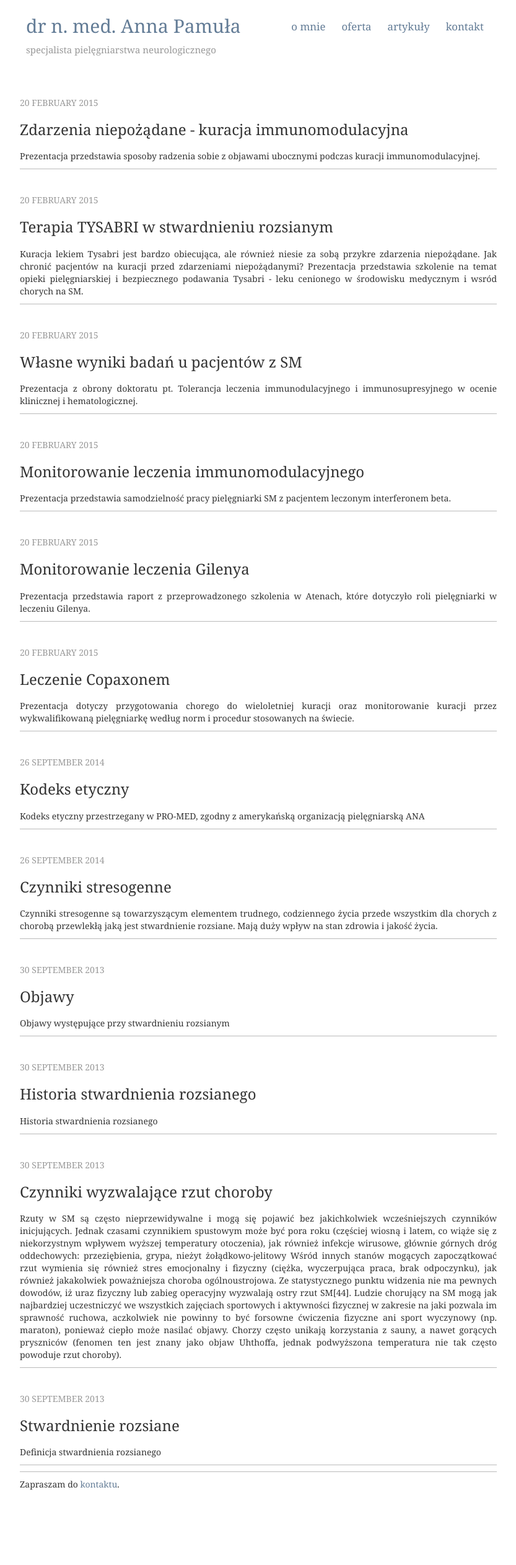
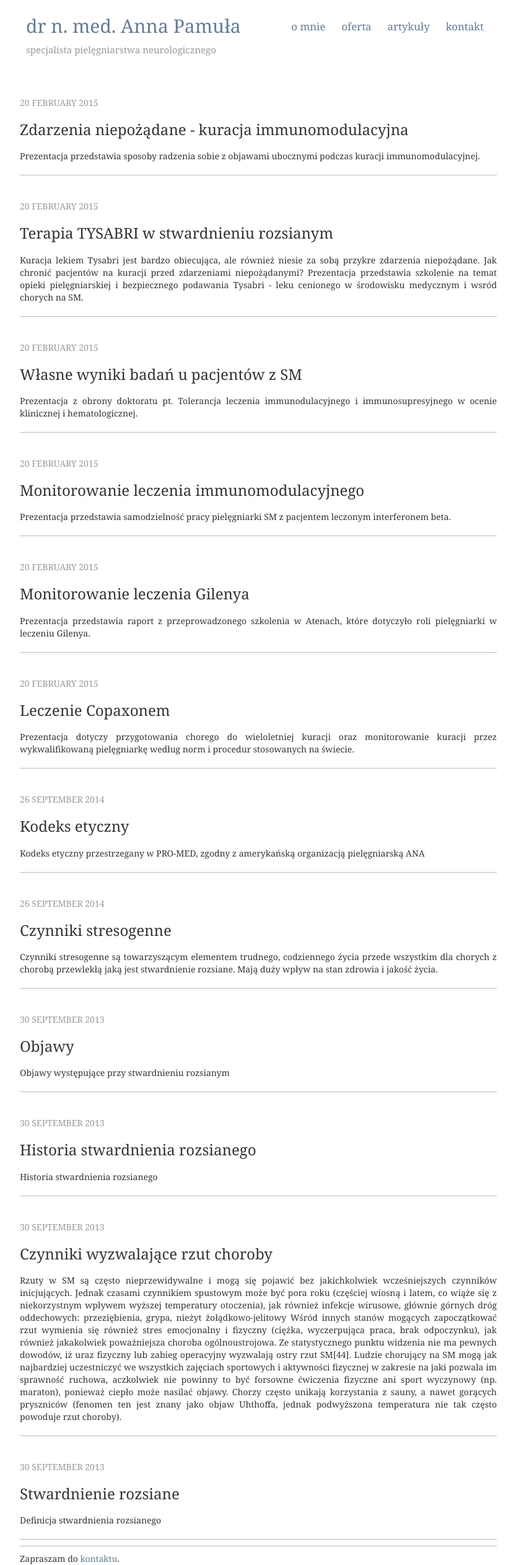
Before and after one commit to annapamula/annapamula.github.io, a Jekyll site: the page built from artykuly/index.md, in a window 1280 px wide. Shown: the whole page at 62% size, without its empty margins (223-1056 px from the left). Built offline with Jekyll 4.4.1, drawn with Linux system fonts in a browser that asks for light colours; nearby versions of some CDN libraries; before the commit the page ends 2405 px from its top, so only the background shows below that.

Commit message:
Modify CSS file to unify the posts' separation

```diff
--- a/artykuly/index.md
+++ b/artykuly/index.md
@@ -14,6 +14,6 @@ layout: post
     <div class="excerpt" style="margin-top: 20px">
         <p>{{ post.excerpt }}</p>
     </div>
-    <hr />
+    <hr style="margin-top: 20px">
 </article>
 {% endfor %}
```
